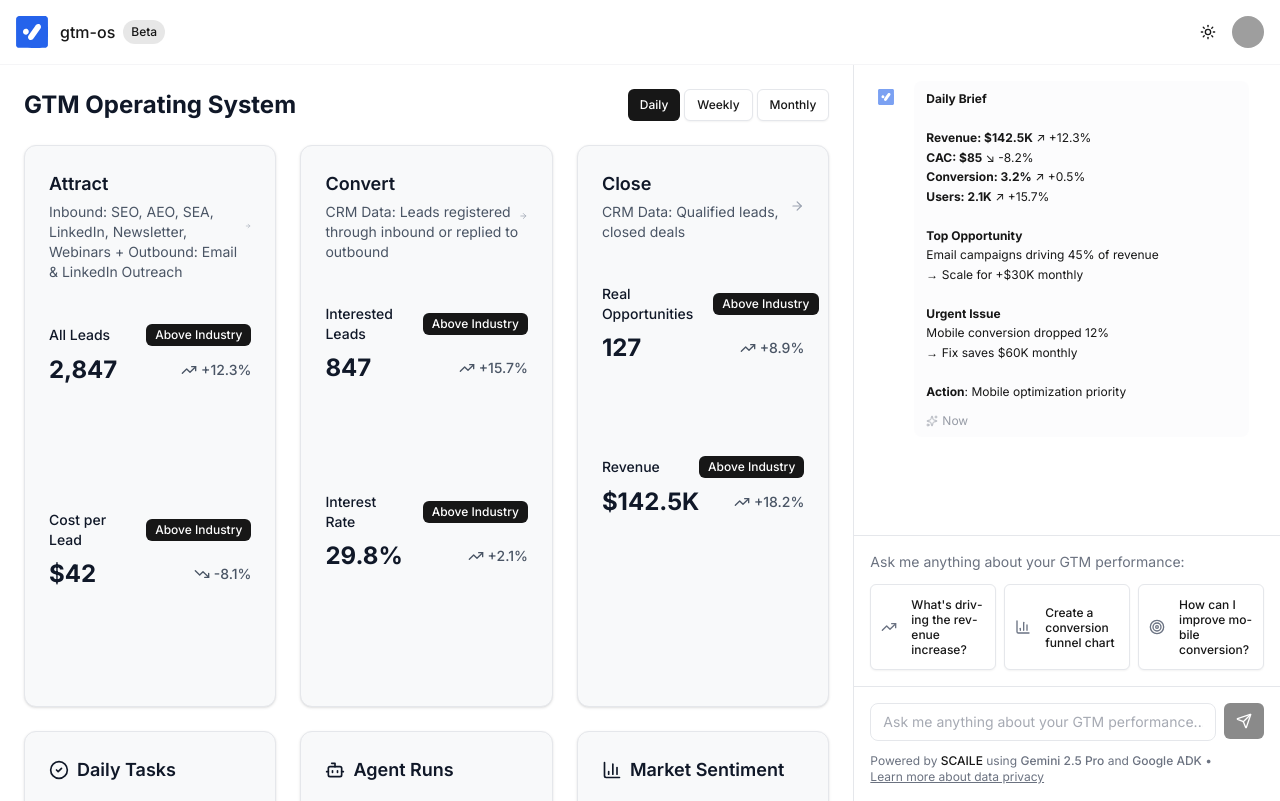
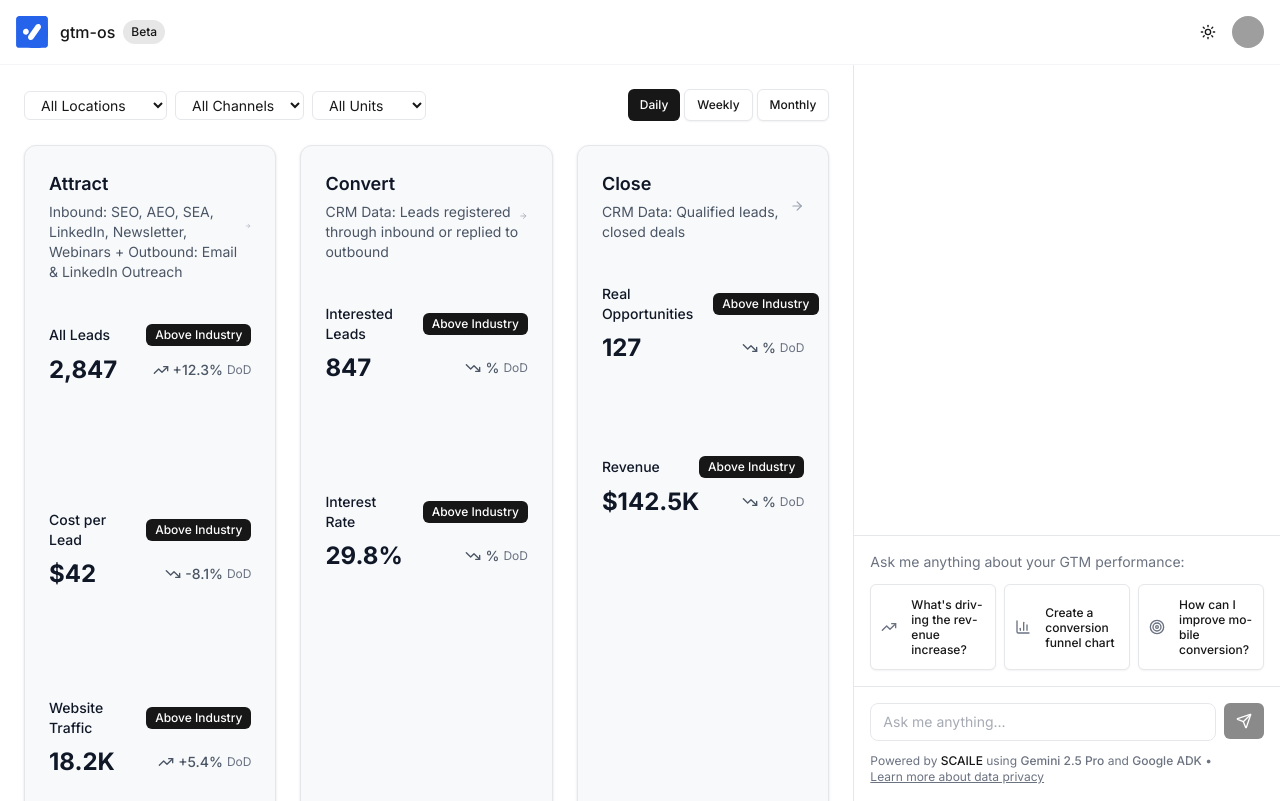
Before and after one commit to SCAILE-it/gtm-os, a Next.js app: page / in a window 1280 px wide. Built offline with nearby package versions, Linux system fonts and the light colour scheme; grey boxes are pictures that could not be loaded.

Commit message:
Fix dashboard build errors and remove blue colors

```diff
--- a/src/components/ai/agentic-interface.tsx
+++ b/src/components/ai/agentic-interface.tsx
@@ -93,13 +93,7 @@ export function AgenticInterface({ className, onSaveToWorkspace, context }: Agen
   // TODO: Replace with API call to /api/chat/history
   // Should load previous conversation or generate welcome message from current data
   // Expected response: Message[]
-  const [messages, setMessages] = useState<Message[]>([
-    {
-      id: "1",
-      type: "agent",
-      content: "**Daily Brief**\n\n**Revenue: $142.5K** ↗ +12.3%\n**CAC: $85** ↘ -8.2%\n**Conversion: 3.2%** ↗ +0.5%\n**Users: 2.1K** ↗ +15.7%\n\n**Top Opportunity**\nEmail campaigns driving 45% of revenue\n→ Scale for +$30K monthly\n\n**Urgent Issue**\nMobile conversion dropped 12%\n→ Fix saves $60K monthly\n\n**Action**: Mobile optimization priority"
-    }
-  ]);
+  const [messages, setMessages] = useState<Message[]>([]);
   const [inputValue, setInputValue] = useState("");
   const [isLoading, setIsLoading] = useState(false);
   const [overallProgress, setOverallProgress] = useState(0);
@@ -679,10 +673,10 @@ print(df)`,
       <div className="p-4 border-t border-border">
         <div className="flex gap-2">
           <div className="flex-1 relative">
-            <input
-              ref={inputRef}
-              type="text"
-              placeholder="Ask me anything about your GTM performance..."
+                    <input
+                     ref={inputRef}
+                     type="text"
+                     placeholder="Ask me anything..."
               value={inputValue}
               onChange={(e) => setInputValue(e.target.value)}
               onKeyDown={(e) => {
--- a/src/components/dashboard/gtm-dashboard.tsx
+++ b/src/components/dashboard/gtm-dashboard.tsx
@@ -25,8 +25,11 @@ import {
 interface FunnelMetric {
   label: string;
   value: string;
-  change: number;
-  period: "day" | "week" | "month";
+  change: {
+    day: number;
+    week: number;
+    month: number;
+  };
   benchmark: {
     industry: number;
     status: "above" | "below" | "at";
@@ -54,16 +57,18 @@ interface DailyTask {
 }
 
 export function GTMDashboard() {
-  const [selectedPeriod, setSelectedPeriod] = useState<"day" | "week" | "month">("day");
+  const [selectedLocation, setSelectedLocation] = useState("All");
+  const [selectedChannel, setSelectedChannel] = useState("All");
+  const [selectedBusinessUnit, setSelectedBusinessUnit] = useState("All");
+  const [selectedTimeframe, setSelectedTimeframe] = useState<"day" | "week" | "month">("day");
 
-  // Funnel Metrics with Industry Benchmarks
+  // Enhanced Funnel Metrics with More Detail
   const funnelMetrics = {
     attract: {
       leads: {
         label: "All Leads",
         value: "2,847",
-        change: 12.3,
-        period: selectedPeriod,
+        change: { day: 12.3, week: 8.7, month: 15.2 },
         benchmark: { industry: 2500, status: "above" as const },
         dataSources: ["Google Analytics", "Google Ads", "LinkedIn"],
         calculation: "Website visits + Form submissions + Outreach replies"
@@ -71,11 +76,26 @@ export function GTMDashboard() {
       cost: {
         label: "Cost per Lead",
         value: "$42",
-        change: -8.1,
-        period: selectedPeriod,
+        change: { day: -8.1, week: -5.3, month: -12.1 },
         benchmark: { industry: 55, status: "above" as const },
         dataSources: ["Google Ads", "LinkedIn Ads", "Phantombuster"],
         calculation: "Total ad spend / Total leads generated"
+      },
+      traffic: {
+        label: "Website Traffic",
+        value: "18.2K",
+        change: { day: 5.4, week: 12.1, month: 23.7 },
+        benchmark: { industry: 15000, status: "above" as const },
+        dataSources: ["Google Analytics", "Google Search Console"],
+        calculation: "Unique visitors from all channels"
+      },
+      conversion: {
+        label: "Traffic to Lead",
+        value: "15.6%",
+        change: { day: 2.1, week: -1.2, month: 4.8 },
+        benchmark: { industry: 12, status: "above" as const },
+        dataSources: ["Google Analytics", "HubSpot"],
+        calculation: "Form submissions / Website visitors * 100"
       }
     },
     convert: {
@@ -83,7 +103,7 @@ export function GTMDashboard() {
         label: "Interested Leads",
         value: "847",
         change: 15.7,
-        period: selectedPeriod,
+        period: selectedTimeframe,
         benchmark: { industry: 650, status: "above" as const },
         dataSources: ["HubSpot", "Pipedrive"],
         calculation: "Leads with engagement score > 70 or replied to outreach"
@@ -92,7 +112,7 @@ export function GTMDashboard() {
         label: "Interest Rate",
         value: "29.8%",
         change: 2.1,
-        period: selectedPeriod,
+        period: selectedTimeframe,
         benchmark: { industry: 25, status: "above" as const },
         dataSources: ["HubSpot", "Pipedrive"],
         calculation: "Interested leads / Total leads * 100"
@@ -103,7 +123,7 @@ export function GTMDashboard() {
         label: "Real Opportunities",
         value: "127",
         change: 8.9,
-        period: selectedPeriod,
+        period: selectedTimeframe,
         benchmark: { industry: 95, status: "above" as const },
         dataSources: ["HubSpot", "Pipedrive"],
         calculation: "Qualified leads with budget + authority + timeline"
@@ -112,7 +132,7 @@ export function GTMDashboard() {
         label: "Revenue",
         value: "$142.5K",
         change: 18.2,
-        period: selectedPeriod,
+        period: selectedTimeframe,
         benchmark: { industry: 120000, status: "above" as const },
         dataSources: ["HubSpot", "Stripe"],
         calculation: "Closed deals * Average deal value"
@@ -211,13 +231,16 @@ export function GTMDashboard() {
                   {metric.value}
                 </span>
                 <div className="flex items-center gap-1">
-                {metric.change > 0 ? (
+                  {metric.change[selectedTimeframe] > 0 ? (
                     <TrendingUp className="h-4 w-4 text-gray-600" />
                   ) : (
                     <TrendingDown className="h-4 w-4 text-gray-600" />
                   )}
                   <span className="text-sm font-medium text-gray-600">
-                  {metric.change > 0 ? '+' : ''}{metric.change}%
+                    {metric.change[selectedTimeframe] > 0 ? '+' : ''}{metric.change[selectedTimeframe]}%
+                  </span>
+                  <span className="text-xs text-gray-500">
+                    {selectedTimeframe === 'day' ? 'DoD' : selectedTimeframe === 'week' ? 'WoW' : 'MoM'}
                   </span>
                 </div>
               </div>
@@ -241,16 +264,41 @@ export function GTMDashboard() {
 
   return (
     <div className="p-6 space-y-6 bg-background min-h-screen">
-      {/* Period Selector */}
+      {/* Filters */}
       <div className="flex items-center justify-between">
-        <h1 className="text-2xl font-bold text-gray-900 dark:text-gray-100">GTM Operating System</h1>
+        <div className="flex gap-2">
+          {/* Location Filter */}
+          <select className="text-sm border border-gray-200 dark:border-gray-600 rounded px-3 py-1 bg-white dark:bg-gray-800">
+            <option>All Locations</option>
+            <option>North America</option>
+            <option>Europe</option>
+            <option>Asia Pacific</option>
+          </select>
+
+          {/* Channel Filter */}
+          <select className="text-sm border border-gray-200 dark:border-gray-600 rounded px-3 py-1 bg-white dark:bg-gray-800">
+            <option>All Channels</option>
+            <option>Inbound</option>
+            <option>Outbound</option>
+            <option>Referral</option>
+          </select>
+
+          {/* Business Unit Filter */}
+          <select className="text-sm border border-gray-200 dark:border-gray-600 rounded px-3 py-1 bg-white dark:bg-gray-800">
+            <option>All Units</option>
+            <option>Enterprise</option>
+            <option>SMB</option>
+            <option>Startup</option>
+          </select>
+        </div>
+
         <div className="flex gap-1">
           {(["day", "week", "month"] as const).map((period) => (
             <Button
               key={period}
-              variant={selectedPeriod === period ? "default" : "outline"}
+              variant={selectedTimeframe === period ? "default" : "outline"}
               size="sm"
-              onClick={() => setSelectedPeriod(period)}
+              onClick={() => setSelectedTimeframe(period)}
               className="text-xs"
             >
               {period === "day" ? "Daily" : period === "week" ? "Weekly" : "Monthly"}
@@ -265,7 +313,7 @@ export function GTMDashboard() {
           "Attract",
           "Inbound: SEO, AEO, SEA, LinkedIn, Newsletter, Webinars + Outbound: Email & LinkedIn Outreach",
           funnelMetrics.attract,
-          "blue",
+          "gray",
           () => console.log("Open Attract tab")
         )}
 
@@ -273,7 +321,7 @@ export function GTMDashboard() {
           "Convert",
           "CRM Data: Leads registered through inbound or replied to outbound",
           funnelMetrics.convert,
-          "green",
+          "gray",
           () => console.log("Open Convert tab")
         )}
 
@@ -281,7 +329,7 @@ export function GTMDashboard() {
           "Close",
           "CRM Data: Qualified leads, closed deals",
           funnelMetrics.close,
-          "purple",
+          "gray",
           () => console.log("Open Close tab")
         )}
       </div>
```
Lines whose indentation alone changed are shown as unchanged.
